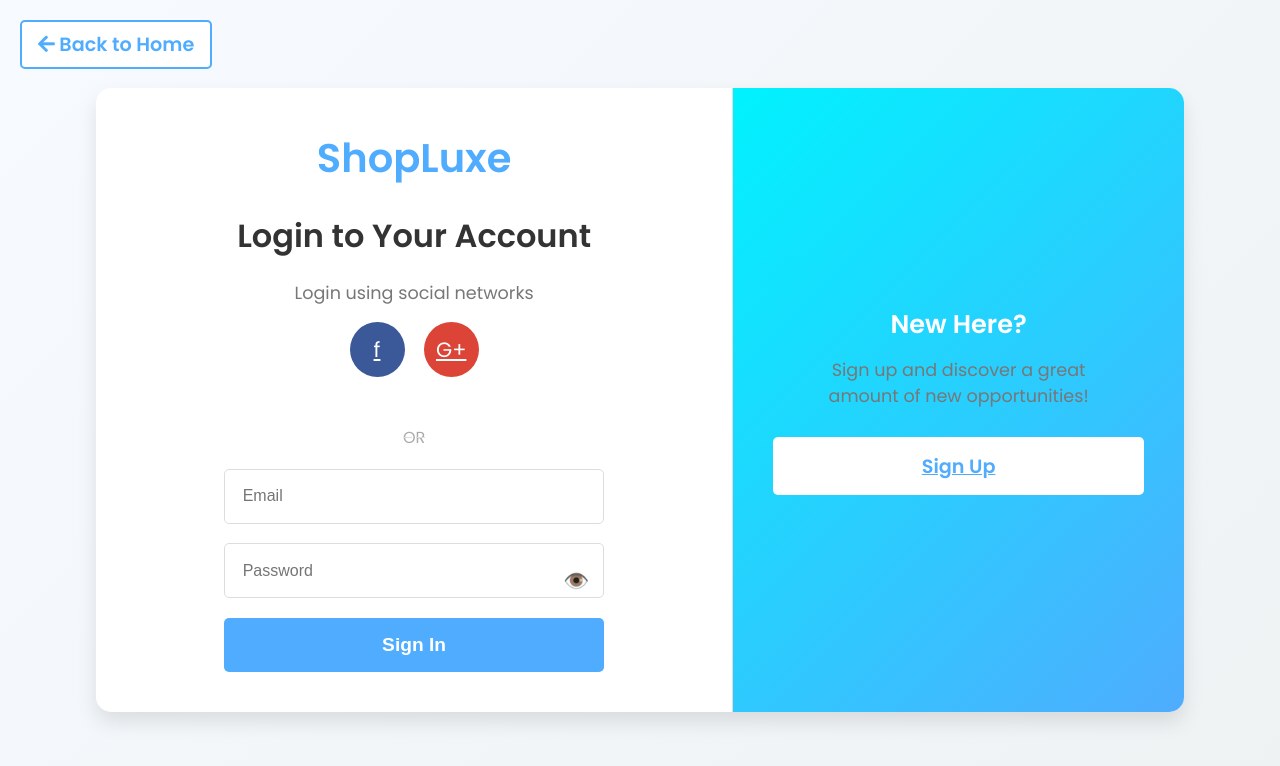
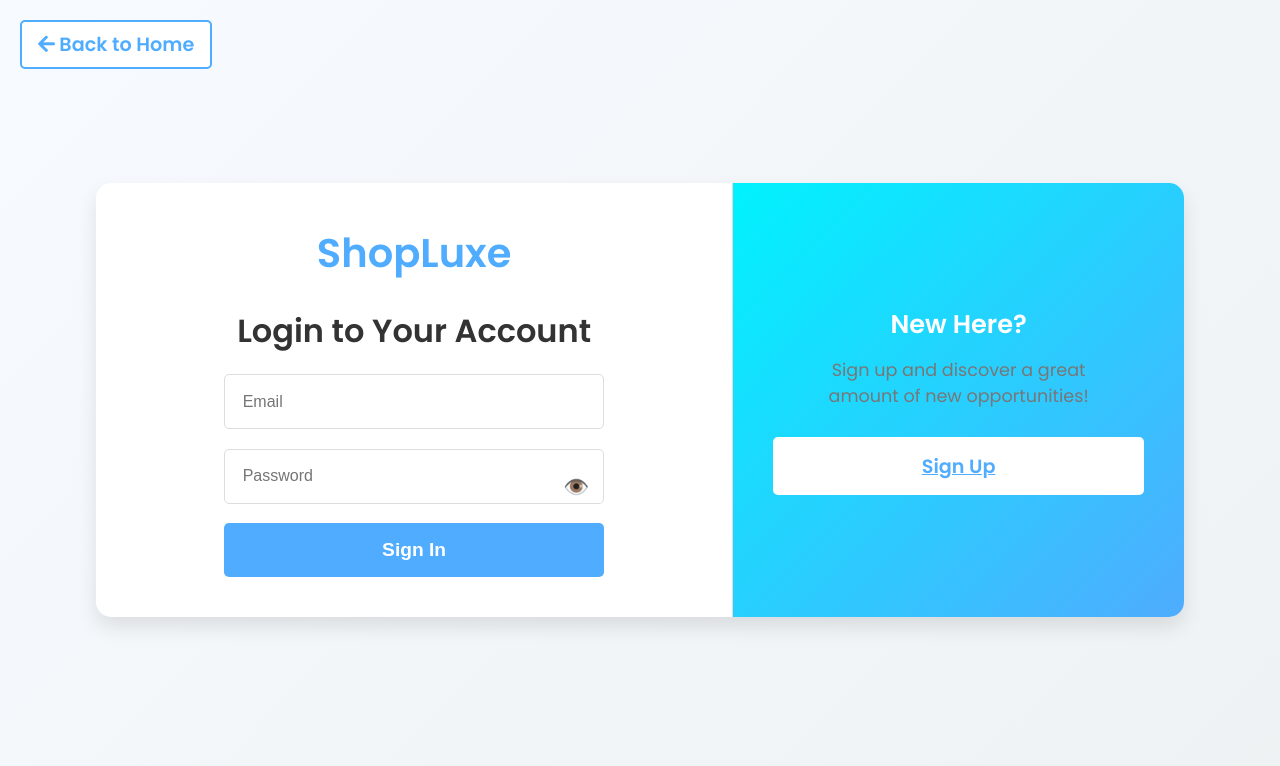
Before and after one commit to Diyasehgal/Shop-Luxe, a website: page public/html/login.html in a window 1280 px wide. Drawn offline with Linux system fonts and the light colour scheme.

Commit message:
added .txt file

```diff
--- a/public/html/login.html
+++ b/public/html/login.html
@@ -21,12 +21,6 @@
         <div class="login-form">
             <div class="logo">ShopLuxe</div>
             <h2>Login to Your Account</h2>
-            <p>Login using social networks</p>
-            <div class="social-login">
-                <a href="#" class="social-btn facebook">f</a>
-                <a href="#" class="social-btn google">G+</a>
-            </div>
-            <div class="divider">OR</div>
             <form action="http://localhost:3000/auth/login" method="post">
                 <input type="email" name="email" placeholder="Email" required>
                 <div class="password-field">
```
Also changed, not shown: .txt (added), 1 other file.
